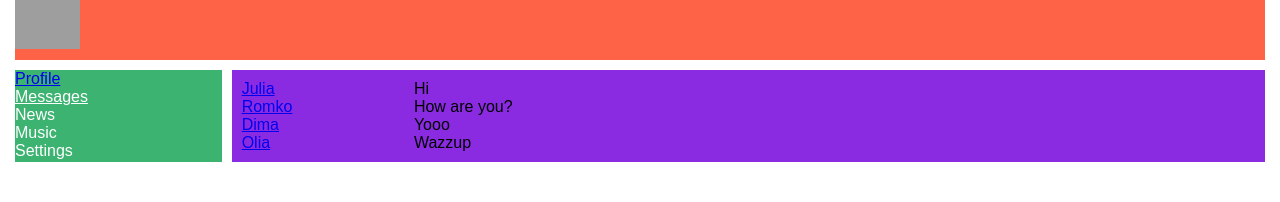
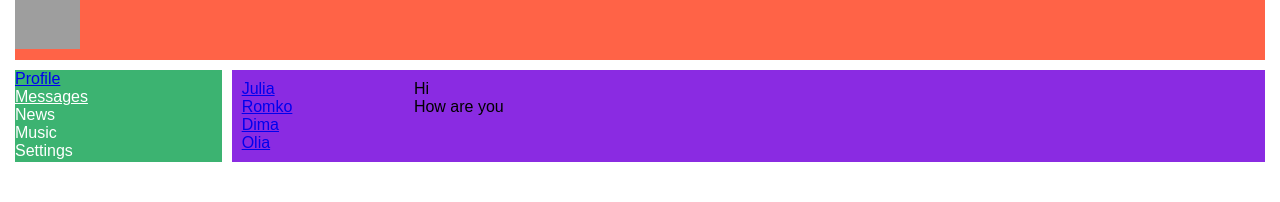
Before and after one commit to iuru2522/react-sm, a React (Create React App) app: page /dialogs in a window 1280 px wide. Shown: the top 202 px of the page. Built offline with nearby package versions, Linux system fonts and the light colour scheme; grey boxes are pictures that could not be loaded.

Commit message:
moved data into array

```diff
--- a/src/components/Dialogs/Dialogs.jsx
+++ b/src/components/Dialogs/Dialogs.jsx
@@ -17,19 +17,31 @@ const Message = (props) => {
 };
 
 const Dialogs = (props) => {
+  let dialogsData = [
+    { id: 1, name: "Julia" },
+    { id: 2, name: "Romko" },
+    { id: 3, name: "Dima" },
+    { id: 4, name: "Olia" }
+  ];
+
+  let messagesData = [
+    { id: 1, message: "Hi" },
+    { id: 2, message: "How are you" },
+    { id: 3, nmessage: "Yooo" },
+    { id: 4, message: "Wazzzup" }
+  ];
+
   return (
     <div className="dialogz">
       <div className="dialogs-item">
-        <DialogItem name="Julia" id="1" />
-        <DialogItem name="Romko" id="2" />
+        <DialogItem name={dialogsData[0].name} id={dialogsData[0].id} />
+        <DialogItem name={dialogsData[1].name} id={dialogsData[1].id} />
         <DialogItem name="Dima" id="3" />
         <DialogItem name="Olia" id="4" />
       </div>
       <div className="messages">
-        <Message message="Hi" />
-        <Message message="How are you?" />
-        <Message message="Yooo" />
-        <Message message="Wazzup" />
+        <Message message={messagesData[0].message} />
+        <Message message={messagesData[1].message} />
       </div>
     </div>
   );
--- a/src/components/Profile/MyPosts/MyPosts.jsx
+++ b/src/components/Profile/MyPosts/MyPosts.jsx
@@ -3,6 +3,15 @@ import "./MyPosts.css";
 import Post from "./Post/Post";
 
 const MyPosts = () => {
+  let postData = [
+    { id: 1, post: "Hello, there", likesCount: 12},
+    { id: 2, post: "Its my first post", likesCount: 10},
+    { id: 3, post: "ts my second post", likesCount: 5},
+  ];
+
+
+
+
   return (
     <div className="postsblock">
       <h2>My posts</h2>
@@ -15,9 +24,9 @@ const MyPosts = () => {
         </div>
       </div>
       <div className="items">
-        <Post message="Hello, there" likesCount="5" />
-        <Post message="Its my first post" likesCount="10" />
-        <Post message="Its my second post" likesCount="15" />
+        <Post message={postData[0].post} likesCount={postData[0].likesCount} />
+        <Post message={postData[1].post} likesCount={postData[1].likesCount} />
+        <Post message={postData[2].post} likesCount={postData[2].likesCount} />
       </div>
     </div>
   );
```
